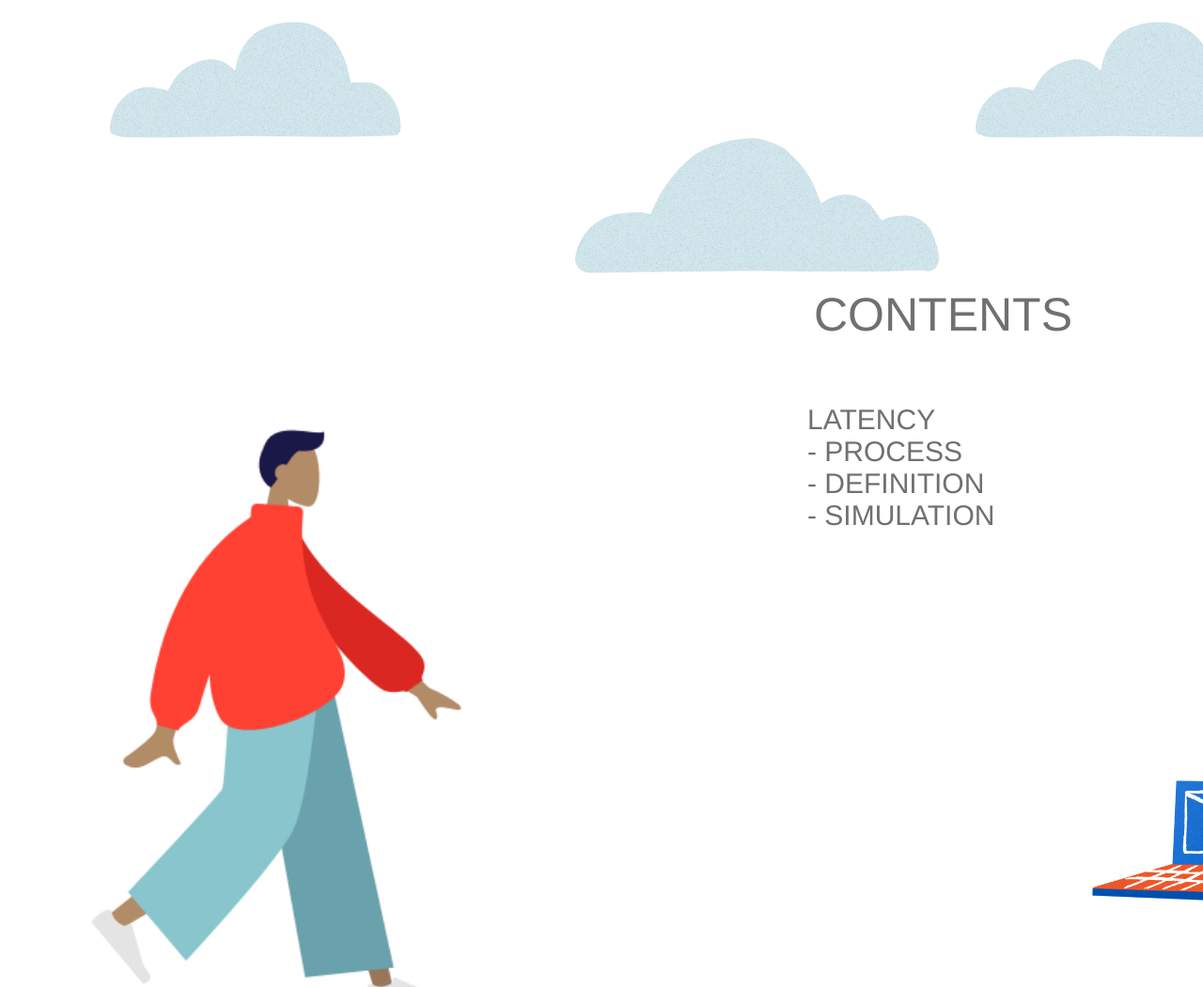
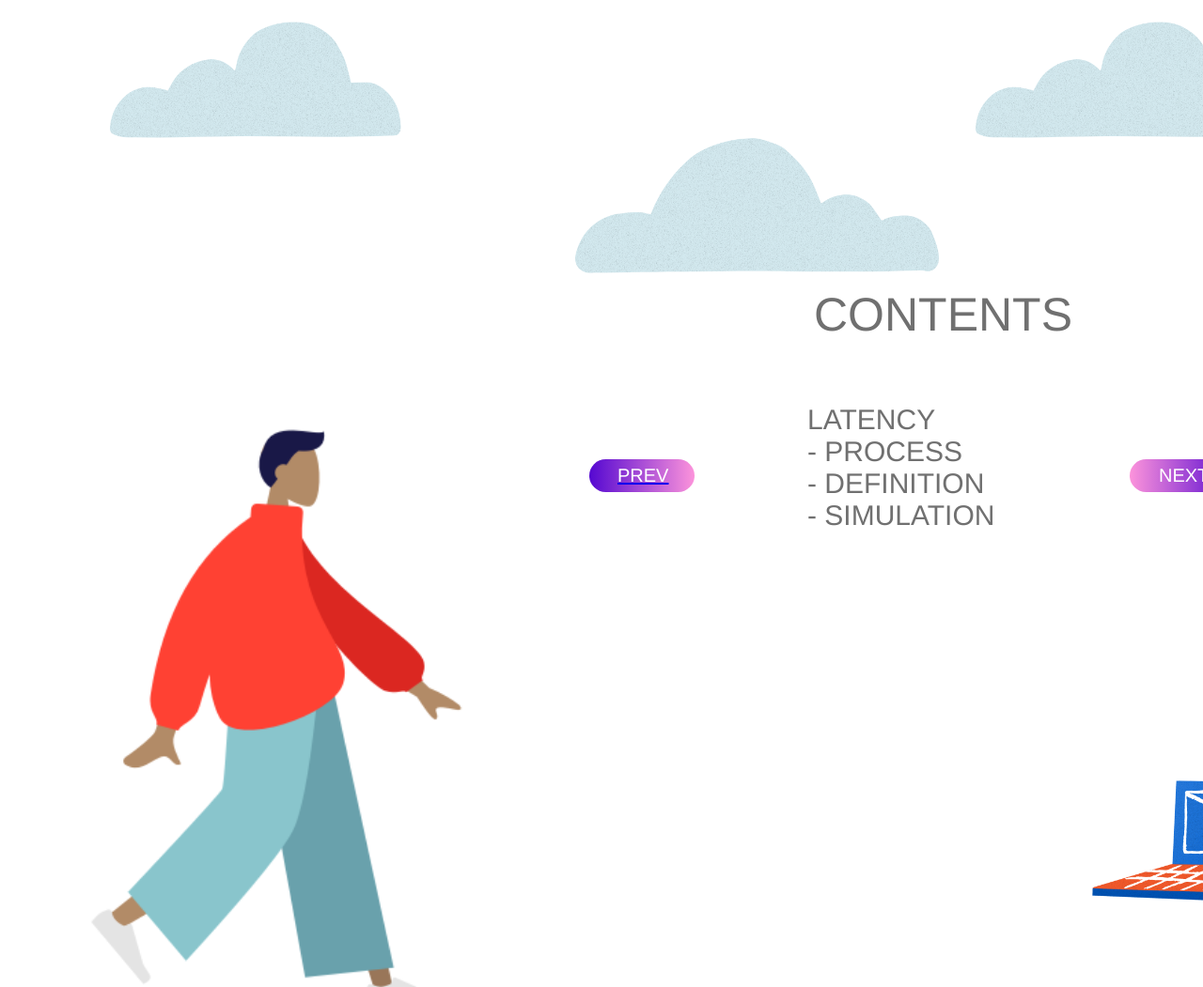
Before and after one commit to REGATTE/NETWORK-PERFORMANCE, a plain HTML site: page contents.html in a window 1280 px wide. Shown: the top 1051 px of the page at 94% size. Drawn offline with Linux system fonts and the light colour scheme.

Commit message:
minor edits

```diff
--- a/contents.html
+++ b/contents.html
@@ -4,7 +4,7 @@
 <meta charset="utf-8"/>
 <meta http-equiv="X-UA-Compatible" content="IE=edge"/>
 <meta name="viewport" content="width=device-width, initial-scale=1.0">
-<title>CONTENTS</title>
+<title>contents</title>
 <style id="applicationStylesheet" type="text/css">
 	.mediaViewInfo {
 		--web-view-name: Web 1920 – 2;
@@ -93,6 +93,66 @@
 		left: 20px;
 		top: 396px;
 		overflow: visible;
+	}
+	#Component_1___1 {
+		position: absolute;
+		width: 112px;
+		height: 35px;
+		left: 1202px;
+		top: 489px;
+		overflow: visible;
+	}
+	.Rectangle_1_p {
+		position: absolute;
+		overflow: visible;
+		width: 112px;
+		height: 35px;
+		left: 0px;
+		top: 0px;
+	}
+	#Component_1___2 {
+		position: absolute;
+		width: 112px;
+		height: 35px;
+		left: 627px;
+		top: 489px;
+		overflow: visible;
+	}
+	.Rectangle_1_s {
+		position: absolute;
+		overflow: visible;
+		width: 112px;
+		height: 35px;
+		left: 0px;
+		top: 0px;
+	}
+	#PREV {
+		position: absolute;
+		left: 657px;
+		top: 495px;
+		overflow: visible;
+		width: 53px;
+		white-space: nowrap;
+		text-align: center;
+		font-family: Helvetica Neue;
+		font-style: normal;
+		font-weight: normal;
+		font-size: 20px;
+		color: rgba(255,255,255,1);
+	}
+	#NEXT {
+		position: absolute;
+		left: 1233px;
+		top: 495px;
+		overflow: visible;
+		width: 51px;
+		white-space: nowrap;
+		text-align: center;
+		font-family: Helvetica Neue;
+		font-style: normal;
+		font-weight: normal;
+		font-size: 20px;
+		color: rgba(255,255,255,1);
 	}
 </style>
 <script id="applicationScript">
@@ -2530,6 +2590,32 @@ window.application = new Application();
 	</div>
 	<img id="problem_2x" src="img/problem_2x.png">
 	<img id="standing_5" src="img/standing_5.png">
+	<div id="Component_1___1" class="Component_1___1">
+		<svg class="Rectangle_1_p">
+			<linearGradient id="Rectangle_1_p" spreadMethod="pad" x1="0" x2="1" y1="0.5" y2="0.5">
+				<stop offset="0" stop-color="#fc93db" stop-opacity="1"></stop>
+				<stop offset="1" stop-color="#5508d1" stop-opacity="1"></stop>
+			</linearGradient>
+			<rect fill="url(#Rectangle_1_p)" id="Rectangle_1_p" rx="17.5" ry="17.5" x="0" y="0" width="112" height="35">
+			</rect>
+		</svg>
+	</div>
+	<div id="Component_1___2" class="Component_1___2">
+		<svg class="Rectangle_1_s">
+			<linearGradient id="Rectangle_1_s" spreadMethod="pad" x1="0" x2="1" y1="0.5" y2="0.5">
+				<stop offset="0" stop-color="#5508d1" stop-opacity="1"></stop>
+				<stop offset="1" stop-color="#fc93db" stop-opacity="1"></stop>
+			</linearGradient>
+			<rect fill="url(#Rectangle_1_s)" id="Rectangle_1_s" rx="17.5" ry="17.5" x="0" y="0" width="112" height="35">
+			</rect>
+		</svg>
+	</div>
+	<div id="PREV">
+		<a href="index.html"><span style="color: white; text-decoration:none">PREV</span></a>
+	</div>
+	<div id="NEXT">
+		<span>NEXT</span>
+	</div>
 </div>
 </body>
 </html>
```
Also changed, not shown: index.html (+45 -7 lines).
